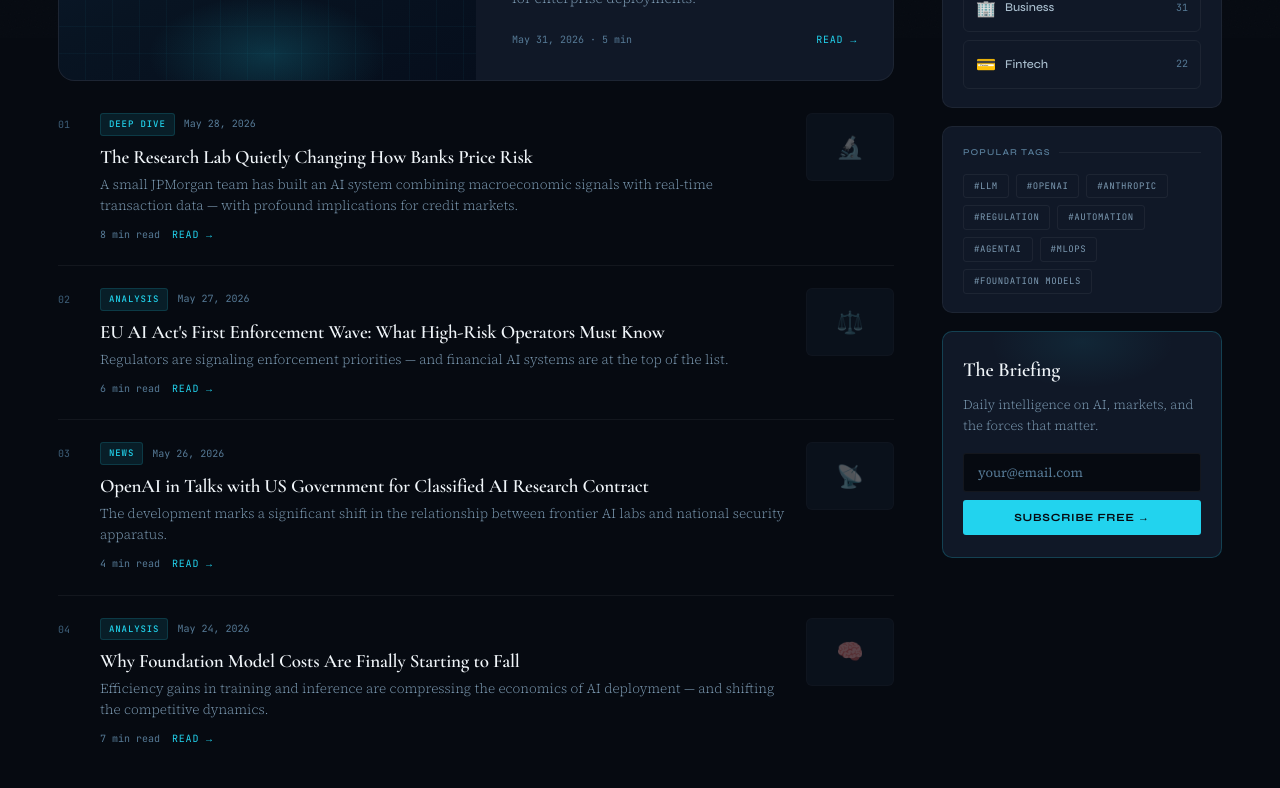
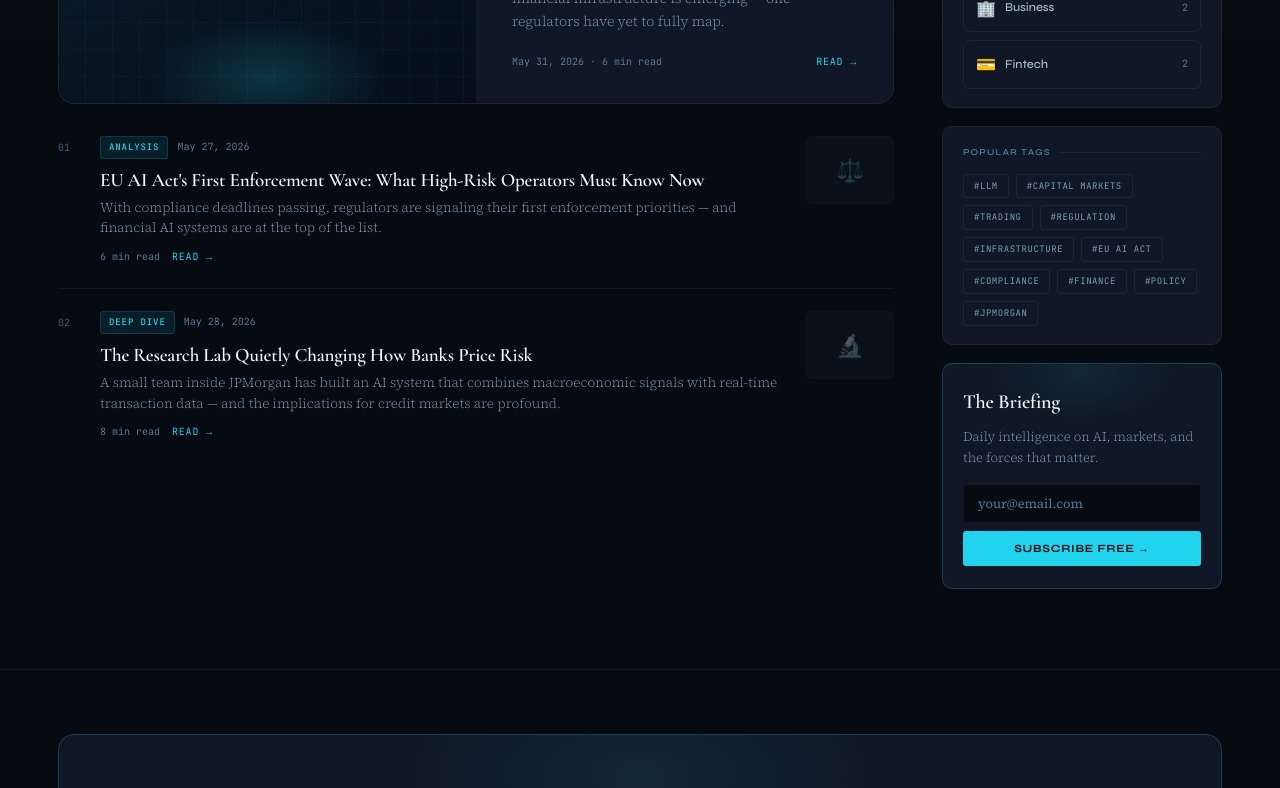
Before and after one commit to Aleks007k/Insight-Ledger, a plain HTML site: page Category.html in a window 1280 px wide. Shown: the part 762-1550 px from the top of the page. Drawn offline with nearby package versions, Linux system fonts and the light colour scheme.

Commit message:
Update Category.html

```diff
--- a/Category.html
+++ b/Category.html
@@ -798,94 +798,86 @@
 };
 
 /* ══════════════════════════════════════════
-   ARTICLES DATA — добавляй свои статьи сюда
-══════════════════════════════════════════ */
-const ALL_ARTICLES = [
-  { id:1, cat:'ai', type:'analysis', icon:'🤖', title:'Anthropic Releases New Reasoning Benchmark That Challenges GPT-4o', dek:'The evaluation suite exposes performance gaps in sequential reasoning with significant implications for enterprise deployments.', date:'May 31, 2026', datetime:'2026-05-31', read:'5 min', slug:'article.html' },
-  { id:2, cat:'ai', type:'deep-dive', icon:'🔬', title:'The Research Lab Quietly Changing How Banks Price Risk', dek:'A small JPMorgan team has built an AI system combining macroeconomic signals with real-time transaction data — with profound implications for credit markets.', date:'May 28, 2026', datetime:'2026-05-28', read:'8 min', slug:'article.html' },
-  { id:3, cat:'ai', type:'analysis', icon:'⚖️', title:'EU AI Act\'s First Enforcement Wave: What High-Risk Operators Must Know', dek:'Regulators are signaling enforcement priorities — and financial AI systems are at the top of the list.', date:'May 27, 2026', datetime:'2026-05-27', read:'6 min', slug:'article.html' },
-  { id:4, cat:'ai', type:'news', icon:'📡', title:'OpenAI in Talks with US Government for Classified AI Research Contract', dek:'The development marks a significant shift in the relationship between frontier AI labs and national security apparatus.', date:'May 26, 2026', datetime:'2026-05-26', read:'4 min', slug:'article.html' },
-  { id:5, cat:'ai', type:'analysis', icon:'🧠', title:'Why Foundation Model Costs Are Finally Starting to Fall', dek:'Efficiency gains in training and inference are compressing the economics of AI deployment — and shifting the competitive dynamics.', date:'May 24, 2026', datetime:'2026-05-24', read:'7 min', slug:'article.html' },
-
-  { id:6, cat:'finance', type:'analysis', icon:'📊', title:'Why the Fed\'s Next Move Has Every Asset Manager on Edge', dek:'Two competing inflation signals are creating an unusual impasse at the FOMC — and the resolution could reshape bond markets through year-end.', date:'May 31, 2026', datetime:'2026-05-31', read:'5 min', slug:'article.html' },
-  { id:7, cat:'finance', type:'news', icon:'🏦', title:'ECB Signals Cautious Approach to CBDC Timeline', dek:'Officials walk back earlier enthusiasm for a 2027 digital euro launch, citing unresolved interoperability and legal framework gaps.', date:'May 31, 2026', datetime:'2026-05-31', read:'3 min', slug:'article.html' },
-  { id:8, cat:'finance', type:'deep-dive', icon:'📉', title:'The Bond Market Is Pricing in a Scenario Most Equity Investors Are Ignoring', dek:'A divergence between fixed income and equity valuations has opened up that historically precedes significant market repricing.', date:'May 29, 2026', datetime:'2026-05-29', read:'9 min', slug:'article.html' },
-
-  { id:9,  cat:'crypto', type:'analysis', icon:'🪙', title:'Bitcoin\'s Institutional Accumulation Phase Is Entering a New Stage', dek:'On-chain data points to a pattern not seen since early 2023: large wallets are absorbing supply at a rate that historically precedes sustained price discovery.', date:'May 30, 2026', datetime:'2026-05-30', read:'7 min', slug:'article.html' },
-  { id:10, cat:'crypto', type:'news', icon:'📈', title:'BlackRock\'s Bitcoin ETF Crosses $25B AUM — What It Means for Market Structure', dek:'The milestone reshapes institutional crypto exposure assumptions and creates new hedging dynamics in the derivatives market.', date:'May 31, 2026', datetime:'2026-05-31', read:'4 min', slug:'article.html' },
-
-  { id:11, cat:'business', type:'analysis', icon:'🏢', title:'The CFO Playbook Has Changed. Here\'s What the Data Shows.', dek:'A survey of 400 finance chiefs reveals a structural shift in capital decisions — AI tools are no longer optional inputs.', date:'May 29, 2026', datetime:'2026-05-29', read:'4 min', slug:'article.html' },
-  { id:12, cat:'business', type:'deep-dive', icon:'💳', title:'Stripe\'s Valuation Question Returns as the IPO Window Reopens', dek:'With public market conditions improving, pressure is mounting on Stripe\'s leadership — and new revenue data complicates the picture.', date:'May 30, 2026', datetime:'2026-05-30', read:'6 min', slug:'article.html' },
-
-  { id:13, cat:'fintech', type:'news', icon:'💰', title:'Klarna Cuts 200 More Roles as Fintech Cost Discipline Continues', dek:'The Swedish buy-now-pay-later giant accelerates its path to profitability ahead of a renewed IPO push.', date:'May 31, 2026', datetime:'2026-05-31', read:'3 min', slug:'article.html' },
-  { id:14, cat:'fintech', type:'analysis', icon:'🔗', title:'Embedded Finance Is Quietly Eating the Bank Revenue Stack', dek:'New data from banking-as-a-service providers suggests the disintermediation of traditional banks is accelerating in SME lending.', date:'May 28, 2026', datetime:'2026-05-28', read:'6 min', slug:'article.html' },
-];
-
-/* ══════════════════════════════════════════
    STATE
 ══════════════════════════════════════════ */
+let ALL_ARTICLES  = [];
 let currentCat    = 'ai';
 let currentFilter = 'all';
 let visibleCount  = 5;
 const PAGE_SIZE   = 5;
 
+const TAG_CLASS  = { finance:'fin', crypto:'cry', business:'biz', fintech:'fin2' };
+const TYPE_LBL   = { analysis:'Analysis', news:'News', 'deep-dive':'Deep Dive' };
+const CAT_LABELS = { ai:'AI', finance:'Finance', crypto:'Crypto', business:'Business', fintech:'Fintech' };
+
+function artLink(id) { return `article.html?id=${id}`; }
+
 /* ══════════════════════════════════════════
-   INIT
+   LOAD JSON + INIT
 ══════════════════════════════════════════ */
-function init() {
-  // Читаем категорию из URL hash: category.html#finance
+async function init() {
+  try {
+    const res = await fetch('articles.json');
+    if (res.ok) ALL_ARTICLES = await res.json();
+  } catch(e) { console.warn('articles.json not found'); }
+
   const hash = window.location.hash.replace('#','').toLowerCase();
   currentCat = CATEGORIES[hash] ? hash : 'ai';
+
   renderCategoryMeta();
   renderArticles();
   renderTagCloud();
+  updateCategoryCounts();
   highlightSidebarCat();
   highlightNavLink();
   setupScrollReveal();
 }
 
-/* ══ МЕТА СТРАНИЦЫ ══ */
+/* ══ МЕТА ══ */
 function renderCategoryMeta() {
   const c = CATEGORIES[currentCat];
   document.title = `${c.title} — Insight Ledger`;
   document.querySelector('meta[name="description"]').content = c.desc;
-
-  document.getElementById('catIcon').textContent  = c.icon;
-  document.getElementById('catTitle').textContent  = c.title;
-  document.getElementById('catDesc').textContent   = c.desc;
-  document.getElementById('catCount').innerHTML    = `${c.count}<span>+</span>`;
+  document.getElementById('catIcon').textContent = c.icon;
+  document.getElementById('catTitle').textContent = c.title;
+  document.getElementById('catDesc').textContent = c.desc;
   document.getElementById('breadcrumbCat').textContent = c.title;
   document.getElementById('featuredVisLabel').innerHTML = c.featuredVis.replace('×','×<br>');
+
+  // Считаем реальное кол-во из JSON
+  const cnt = ALL_ARTICLES.filter(a => a.category === currentCat && a.status === 'published').length;
+  document.getElementById('catCount').innerHTML = `${cnt || c.count}<span>+</span>`;
 }
 
 /* ══ СТАТЬИ ══ */
 function getFiltered() {
   return ALL_ARTICLES.filter(a => {
-    const catMatch    = a.cat === currentCat;
+    if (a.status !== 'published') return false;
+    const catMatch    = a.category === currentCat;
     const filterMatch = currentFilter === 'all' || a.type === currentFilter;
     return catMatch && filterMatch;
   });
 }
 
 function renderArticles() {
-  const list  = document.getElementById('articlesList');
-  const empty = document.getElementById('emptyState');
-  const lmw   = document.getElementById('loadMoreWrap');
+  const list    = document.getElementById('articlesList');
+  const empty   = document.getElementById('emptyState');
+  const lmw     = document.getElementById('loadMoreWrap');
   const filtered = getFiltered();
 
-  // Update featured card
+  // Featured card — первая статья категории
   if (filtered.length > 0) {
     const f = filtered[0];
     document.getElementById('featuredTitle').textContent = f.title;
     document.getElementById('featuredDek').textContent   = f.dek;
-    document.getElementById('featuredMeta').textContent  = `${f.date} · ${f.read}`;
-    document.getElementById('featuredCard').href         = f.slug;
+    document.getElementById('featuredMeta').textContent  = `${f.date} · ${f.readTime} min read`;
+    document.getElementById('featuredCard').href         = artLink(f.id);
     document.getElementById('featuredCard').style.display = '';
   } else {
     document.getElementById('featuredCard').style.display = 'none';
   }
 
-  // Remaining articles (skip first — shown as featured)
+  // Остальные (пропускаем первую — она в featured)
   const rest   = filtered.slice(1);
   const toShow = rest.slice(0, visibleCount);
 
@@ -895,32 +887,31 @@
     lmw.style.display = 'none';
   } else {
     empty.classList.remove('show');
-    toShow.forEach((a, i) => {
-      list.insertAdjacentHTML('beforeend', articleRowHTML(a, i + 1));
-    });
+    toShow.forEach((a, i) => list.insertAdjacentHTML('beforeend', articleRowHTML(a, i+1)));
     lmw.style.display = rest.length > visibleCount ? '' : 'none';
   }
+  setupScrollReveal();
 }
 
 function articleRowHTML(a, n) {
-  const tagClass = { finance:'fin', crypto:'cry', business:'biz', fintech:'fin2' }[a.cat] || '';
-  const typeLabel = { analysis:'Analysis', news:'News', 'deep-dive':'Deep Dive' }[a.type] || a.type;
+  const tc = TAG_CLASS[a.category] || '';
+  const tl = TYPE_LBL[a.type] || a.type;
   return `
-  <article class="art-row" onclick="location.href='${a.slug}'" role="article">
-    <div class="art-row-num" aria-hidden="true">0${n}</div>
+  <article class="art-row" onclick="location.href='${artLink(a.id)}'" role="article">
+    <div class="art-row-num" aria-hidden="true">${String(n).padStart(2,'0')}</div>
     <div class="art-row-body">
       <div class="art-row-meta">
-        <span class="tag ${tagClass}">${typeLabel}</span>
+        <span class="tag ${tc}">${tl}</span>
         <time class="art-row-date" datetime="${a.datetime}">${a.date}</time>
       </div>
       <h2 class="art-row-h">${a.title}</h2>
       <p class="art-row-dek">${a.dek}</p>
       <div class="art-row-foot">
-        <span class="art-row-rt">${a.read} read</span>
+        <span class="art-row-rt">${a.readTime} min read</span>
         <span class="rl">Read →</span>
       </div>
     </div>
-    <div class="art-row-thumb" aria-hidden="true">${a.icon}</div>
+    <div class="art-row-thumb" aria-hidden="true">${a.icon||'📰'}</div>
   </article>`;
 }
 
@@ -931,19 +922,33 @@
 
 /* ══ TAG CLOUD ══ */
 function renderTagCloud() {
-  const tags = CATEGORIES[currentCat].tags || [];
-  document.getElementById('tagCloud').innerHTML = tags
-    .map(t => `<span class="pop-tag">#${t}</span>`).join('');
+  // Берём теги из реальных статей категории
+  const tags = ALL_ARTICLES.length
+    ? [...new Set(ALL_ARTICLES
+        .filter(a => a.category === currentCat && a.status === 'published')
+        .flatMap(a => a.tags || [])
+      )].slice(0, 10)
+    : (CATEGORIES[currentCat].tags || []);
+  document.getElementById('tagCloud').innerHTML =
+    tags.map(t => `<span class="pop-tag">#${t}</span>`).join('');
 }
 
-/* ══ SIDEBAR HIGHLIGHT ══ */
-function highlightSidebarCat() {
-  document.querySelectorAll('.other-cat').forEach(el => {
-    el.classList.toggle('active', el.dataset.cat === currentCat);
+/* ══ COUNTS В САЙДБАРЕ ══ */
+function updateCategoryCounts() {
+  if (!ALL_ARTICLES.length) return;
+  document.querySelectorAll('.other-cat[data-cat]').forEach(el => {
+    const cat = el.dataset.cat;
+    const cnt = ALL_ARTICLES.filter(a => a.category === cat && a.status === 'published').length;
+    const span = el.querySelector('.other-cat-cnt');
+    if (span && cnt) span.textContent = cnt;
   });
 }
 
-/* ══ NAV HIGHLIGHT ══ */
+/* ══ HIGHLIGHTS ══ */
+function highlightSidebarCat() {
+  document.querySelectorAll('.other-cat').forEach(el =>
+    el.classList.toggle('active', el.dataset.cat === currentCat));
+}
 function highlightNavLink() {
   document.querySelectorAll('.nav-links a').forEach(a => a.classList.remove('on'));
   const el = document.getElementById(`nav-${currentCat}`);
@@ -961,10 +966,10 @@
   });
 });
 
-/* ══ HASH CHANGE (switch category without reload) ══ */
+/* ══ HASH CHANGE — смена категории без перезагрузки ══ */
 window.addEventListener('hashchange', () => {
   const hash = window.location.hash.replace('#','').toLowerCase();
-  if (CATEGORIES[hash]) {
+  if (!CATEGORIES[hash]) return;
   currentCat    = hash;
   currentFilter = 'all';
   visibleCount  = PAGE_SIZE;
@@ -976,7 +981,6 @@
   highlightSidebarCat();
   highlightNavLink();
   window.scrollTo({ top: 0, behavior: 'smooth' });
-  }
 });
 
 /* ══ SCROLL PROGRESS ══ */
@@ -988,7 +992,7 @@
 
 /* ══ SCROLL REVEAL ══ */
 function setupScrollReveal() {
-  const els = document.querySelectorAll('[data-r]');
+  const els = document.querySelectorAll('[data-r]:not(.in)');
   const obs = new IntersectionObserver(es => {
     es.forEach(e => { if (e.isIntersecting) { e.target.classList.add('in'); obs.unobserve(e.target); } });
   }, { threshold: 0.07 });
```
Lines whose indentation alone changed are shown as unchanged.
